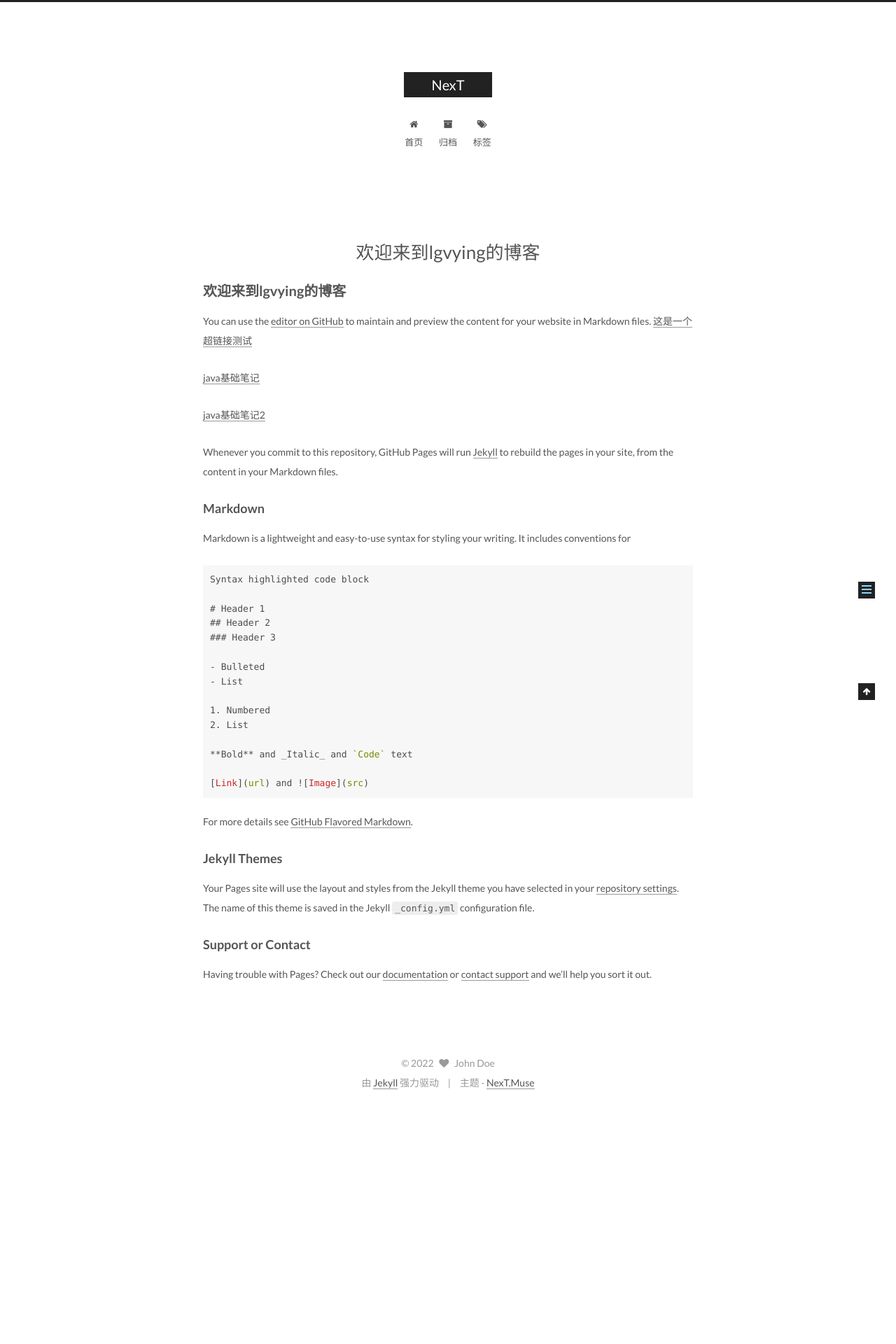
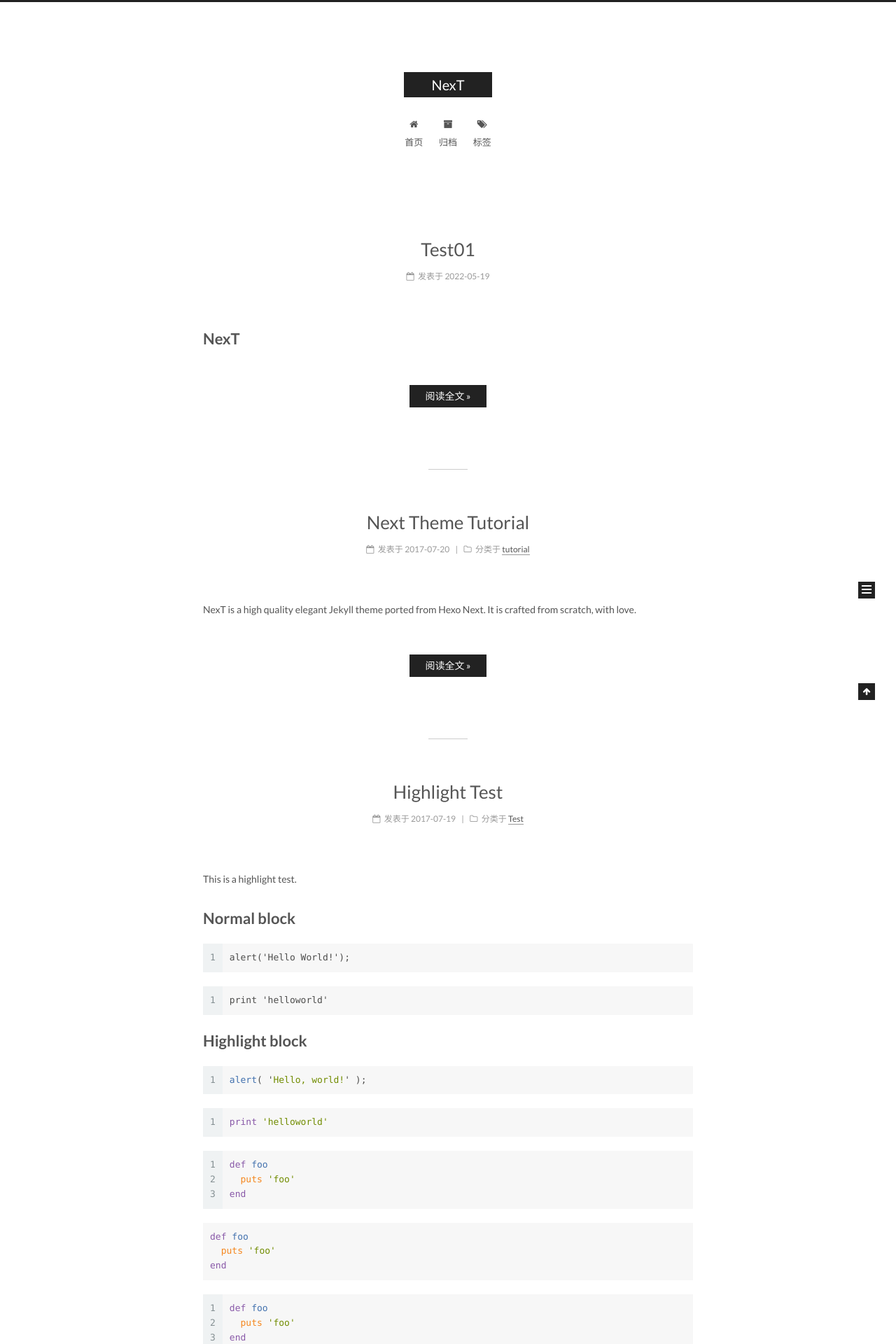
Before and after one commit to lgvying/lgvying.github.io, a Jekyll site: the page built from index.html, in a window 1280 px wide. Shown: the top 1920 px of the page at 70% size. Built offline with Jekyll 4.4.1, drawn with Linux system fonts in a browser that asks for light colours; emoji names are drawn with the system emoji font; our own code applies the rules of GitHub Pages for plain Markdown files; the list of posts is cut into pages by our own code; before the commit the page ends 1581 px from its top, so only the background shows below that; part of the change alters nothing that is shown; some of the changed text lies outside the part shown.

Commit message:
删除index.md

````diff
--- a/_config.yml
+++ b/_config.yml
@@ -2,12 +2,11 @@
 # Jekyll & Global Configuration
 ## Docs: https://jekyllrb.com/docs/configuration/
 # ---------------------------------------------------------------
-
 # Site
 title: NexT
 subtitle:
-description:
-author: John Doe
+description: 这是我个人的学习日志，随便做点笔记。
+author: 梁小鸭
 # Support language: de, en, fr-FR, id, ja, ko, pt-BR, pt, ru, zh-Hans, zh-hk, zh-tw
 language: zh-Hans
 date_format: '%Y-%m-%d'
@@ -232,8 +231,8 @@ social_icons:
 
 
 # Sidebar Avatar
-# in directory: /assets/images/avatar.gif
-#avatar:
+#in directory: /assets/images/avatar.jpg
+avatar: /avatar.jpg
 
 
 # Table Of Contents in the Sidebar
--- /dev/null
+++ b/_posts/2022-05-19-test01.md
@@ -0,0 +1,171 @@
+# NexT
+
+> NexT is a high quality elegant [Jekyll](https://jekyllrb.com) theme ported from [Hexo NexT](https://github.com/iissnan/hexo-theme-next). It is crafted from scratch, with love.
+
+
+ * [Live Preview](http://simpleyyt.github.io/jekyll-theme-next/)
+ * [Yitao's Blog](http://simpleyyt.com)
+
+## Screenshots
+
+* Desktop
+![Desktop Preview](http://iissnan.com/nexus/next/desktop-preview.png)
+
+* Sidebar
+
+![Desktop Sidebar Preview](http://iissnan.com/nexus/next/desktop-sidebar-preview.png)
+
+* Sidebar (Post details page)
+
+![Desktop Sidebar Preview](http://iissnan.com/nexus/next/desktop-sidebar-toc.png)
+
+* Mobile
+
+![Mobile Preview](http://iissnan.com/nexus/next/mobile.png)
+
+
+## Installation
+
+Check whether you have `Ruby 2.1.0` or higher installed:
+
+```sh
+ruby --version
+```
+
+Install `Bundler`:
+
+```sh
+gem install bundler
+```
+
+Clone NexT theme:
+
+```sh
+git clone https://github.com/Simpleyyt/jekyll-theme-next.git
+cd jekyll-theme-next
+```
+
+Install Jekyll and other dependencies from the GitHub Pages gem:
+
+```sh
+bundle install
+```
+
+Run your Jekyll site locally:
+
+```sh
+bundle exec jekyll server
+```
+
+More Details：[Setting up your GitHub Pages site locally with Jekyll](https://help.github.com/articles/setting-up-your-github-pages-site-locally-with-jekyll/)
+
+
+## Features
+
+### Multiple languages support, including: English / Russian / French / German / Simplified Chinese / Traditional Chinese.
+
+Default language is English.
+
+```yml
+language: en
+# language: zh-Hans
+# language: fr-FR
+# language: zh-hk
+# language: zh-tw
+# language: ru
+# language: de
+```
+
+Set `language` field as following in site `_config.yml` to change to Chinese.
+
+```yml
+language: zh-Hans
+```
+
+### Comment support.
+
+NexT has native support for `DuoShuo` and `Disqus` comment systems.
+
+Add the following snippets to your `_config.yml`:
+
+```yml
+duoshuo:
+  enable: true
+  shortname: your-duoshuo-shortname
+```
+
+OR
+
+```yml
+disqus_shortname: your-disqus-shortname
+```
+
+### Social Media
+
+NexT can automatically add links to your Social Media accounts:
+
+```yml
+social:
+  GitHub: your-github-url
+  Twitter: your-twitter-url
+  Weibo: your-weibo-url
+  DouBan: your-douban-url
+  ZhiHu: your-zhihu-url
+```
+
+### Feed link.
+
+> Show a feed link.
+
+Set `rss` field in theme's `_config.yml`, as the following value:
+
+1. `rss: false` will totally disable feed link.
+2. `rss:  ` use sites' feed link. This is the default option.
+
+    Follow the installation instruction in the plugin's README. After the configuration is done for this plugin, the feed link is ready too.
+
+3. `rss: http://your-feed-url` set specific feed link.
+
+### Up to 5 code highlight themes built-in.
+
+NexT uses [Tomorrow Theme](https://github.com/chriskempson/tomorrow-theme) with 5 themes for you to choose from.
+Next use `normal` by default. Have a preview about `normal` and `night`:
+
+![Tomorrow Normal Preview](http://iissnan.com/nexus/next/tomorrow-normal.png)
+![Tomorrow Night Preview](http://iissnan.com/nexus/next/tomorrow-night.png)
+
+Head over to [Tomorrow Theme](https://github.com/chriskempson/tomorrow-theme) for more details.
+
+## Configuration
+
+NexT comes with few configurations.
+
+```yml
+
+# Menu configuration.
+menu:
+  home: /
+  archives: /archives
+
+# Favicon
+favicon: /assets/favicon.ico
+
+# Avatar (put the image into next/source/images/)
+# can be any image format supported by web browsers (JPEG,PNG,GIF,SVG,..)
+avatar: /assets/default_avatar.png
+
+# Code highlight theme
+# available: normal | night | night eighties | night blue | night bright
+highlight_theme: normal
+
+# Fancybox for image gallery
+fancybox: true
+
+# Specify the date when the site was setup
+since: 2013
+
+```
+
+## Browser support
+
+![Browser support](http://iissnan.com/nexus/next/browser-support.png)
--- a/index.md
+++ /dev/null
@@ -1,42 +0,0 @@
-## 欢迎来到lgvying的博客
-
-You can use the [editor on GitHub](https://github.com/KangsiTanting/Karl.github.io/edit/gh-pages/index.md) to maintain and preview the content for your website in Markdown files.
-[这是一个超链接测试](https://lgvying.github.io/test.html)
-
-[java基础笔记](https://lgvying.github.io/javaSE.md)
-
-[java基础笔记2](https://lgvying.github.io/javaSE.html)
-
-Whenever you commit to this repository, GitHub Pages will run [Jekyll](https://jekyllrb.com/) to rebuild the pages in your site, from the content in your Markdown files.
-
-### Markdown
-
-Markdown is a lightweight and easy-to-use syntax for styling your writing. It includes conventions for
-
-```markdown
-Syntax highlighted code block
-
-# Header 1
-## Header 2
-### Header 3
-
-- Bulleted
-- List
-
-1. Numbered
-2. List
-
-**Bold** and _Italic_ and `Code` text
-
-[Link](url) and ![Image](src)
-```
-
-For more details see [GitHub Flavored Markdown](https://guides.github.com/features/mastering-markdown/).
-
-### Jekyll Themes
-
-Your Pages site will use the layout and styles from the Jekyll theme you have selected in your [repository settings](https://github.com/KangsiTanting/Karl.github.io/settings/pages). The name of this theme is saved in the Jekyll `_config.yml` configuration file.
-
-### Support or Contact
-
-Having trouble with Pages? Check out our [documentation](https://docs.github.com/categories/github-pages-basics/) or [contact support](https://support.github.com/contact) and we’ll help you sort it out.
````
Also changed, not shown: avatar.jpg (added).
